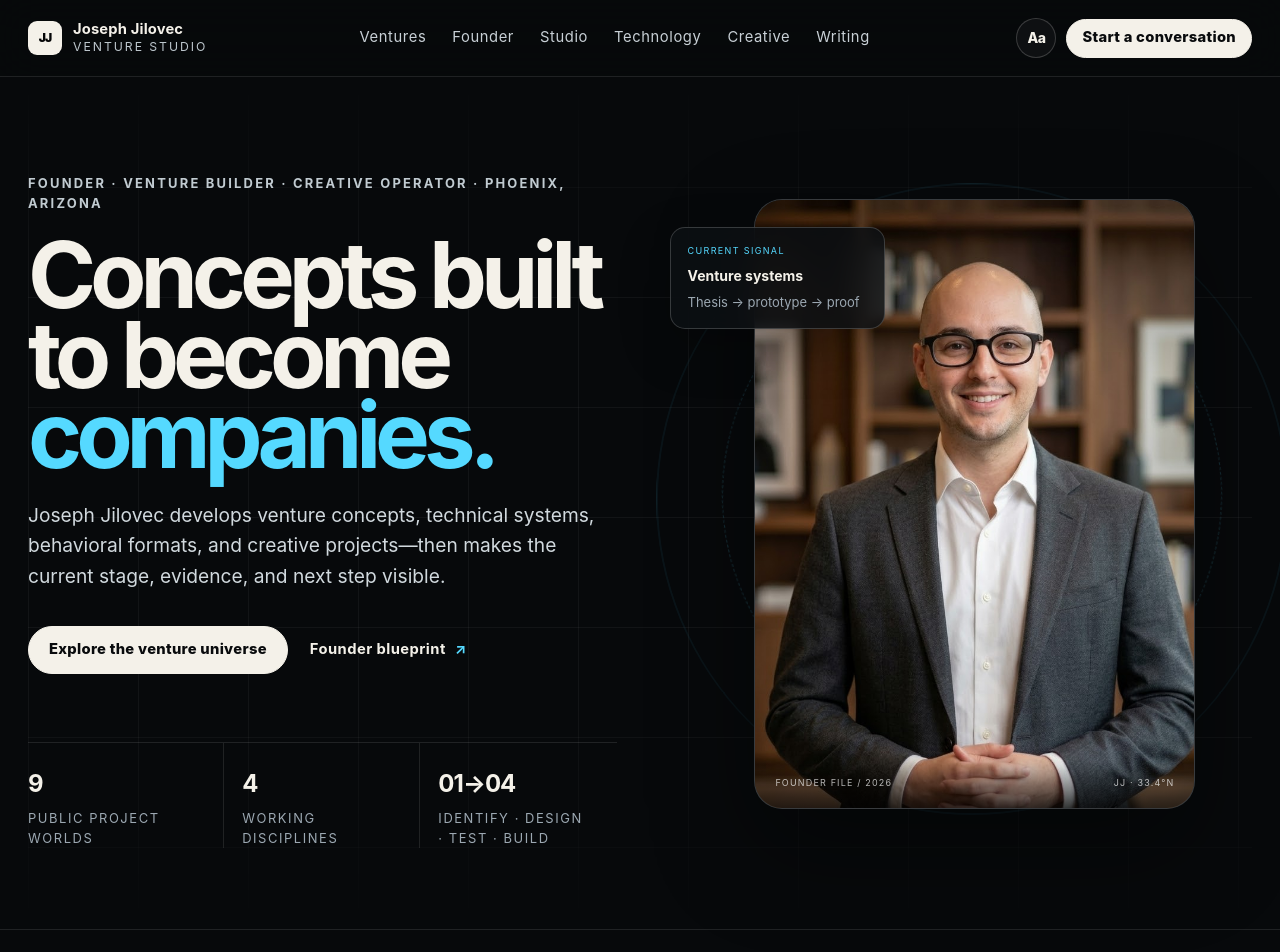
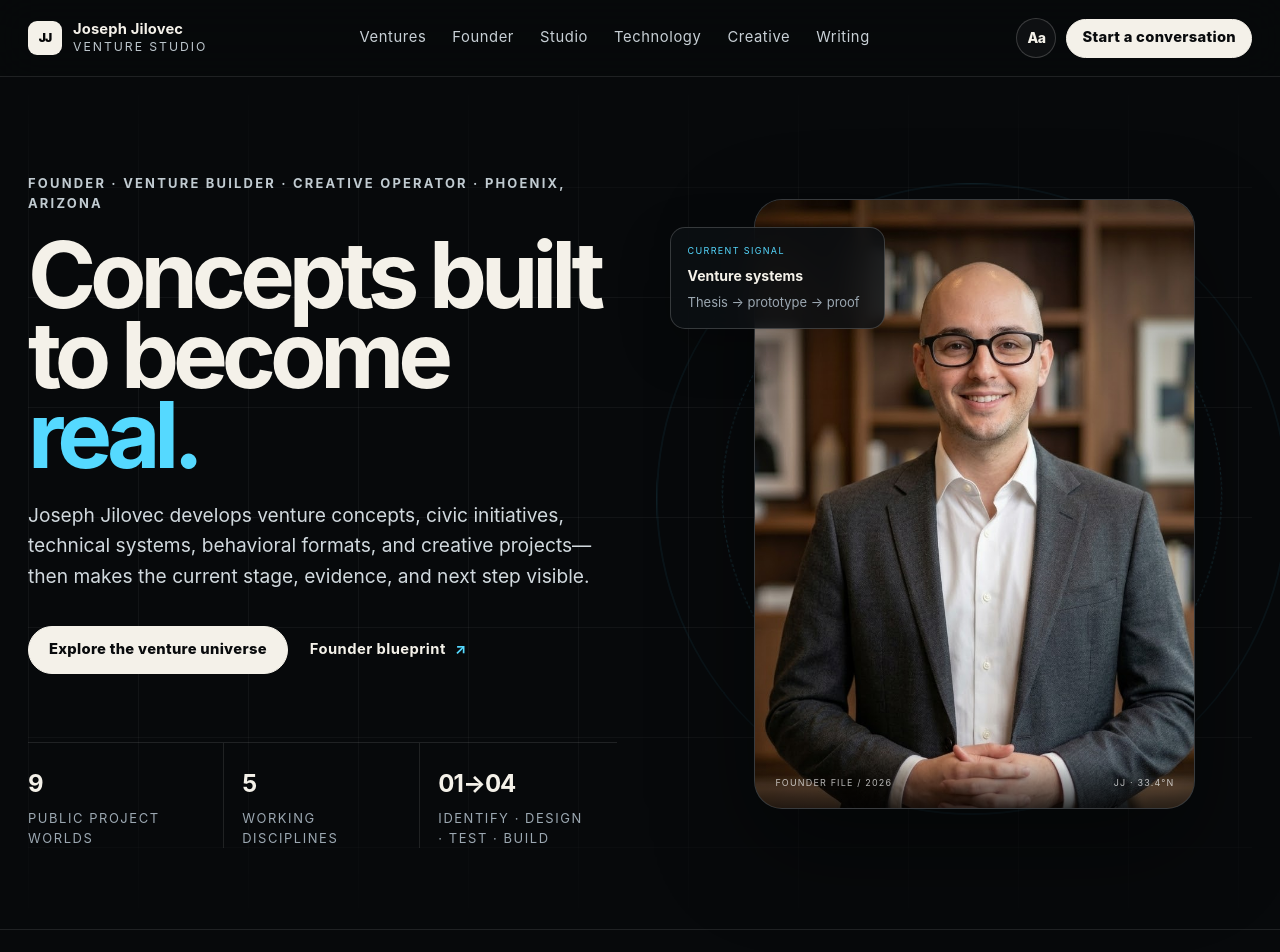
Before and after one commit to josephjilovec/josephjilovec, a Next.js app: page / in a window 1280 px wide. Shown: the top 952 px of the page. Built offline with nearby package versions, Linux system fonts and the light colour scheme.

Commit message:
Broaden founder positioning for civic portfolio

```diff
--- a/components/hero/FounderHero.tsx
+++ b/components/hero/FounderHero.tsx
@@ -1,6 +1,6 @@
 import Image from "next/image";
 import Link from "next/link";
-import { ventures } from "@/lib/ventures";
+import { ventureCategories, ventures } from "@/lib/ventures";
 
 export function FounderHero() {
   return (
@@ -10,10 +10,10 @@ export function FounderHero() {
         <p className="hero-kicker">Founder · Venture builder · Creative operator · Phoenix, Arizona</p>
         <h1>
           Concepts built to become<br />
-          <span>companies.</span>
+          <span>real.</span>
         </h1>
         <p className="hero-lede">
-          Joseph Jilovec develops venture concepts, technical systems, behavioral formats, and creative projects—then makes the current stage, evidence, and next step visible.
+          Joseph Jilovec develops venture concepts, civic initiatives, technical systems, behavioral formats, and creative projects—then makes the current stage, evidence, and next step visible.
         </p>
         <div className="hero-actions">
           <Link href="/ventures" className="button">Explore the venture universe</Link>
@@ -21,7 +21,7 @@ export function FounderHero() {
         </div>
         <div className="hero-signals" aria-label="Portfolio overview">
           <div><strong>{ventures.length}</strong><span>public project worlds</span></div>
-          <div><strong>4</strong><span>working disciplines</span></div>
+          <div><strong>{ventureCategories.length - 1}</strong><span>working disciplines</span></div>
           <div><strong>01→04</strong><span>identify · design · test · build</span></div>
         </div>
       </div>
```
